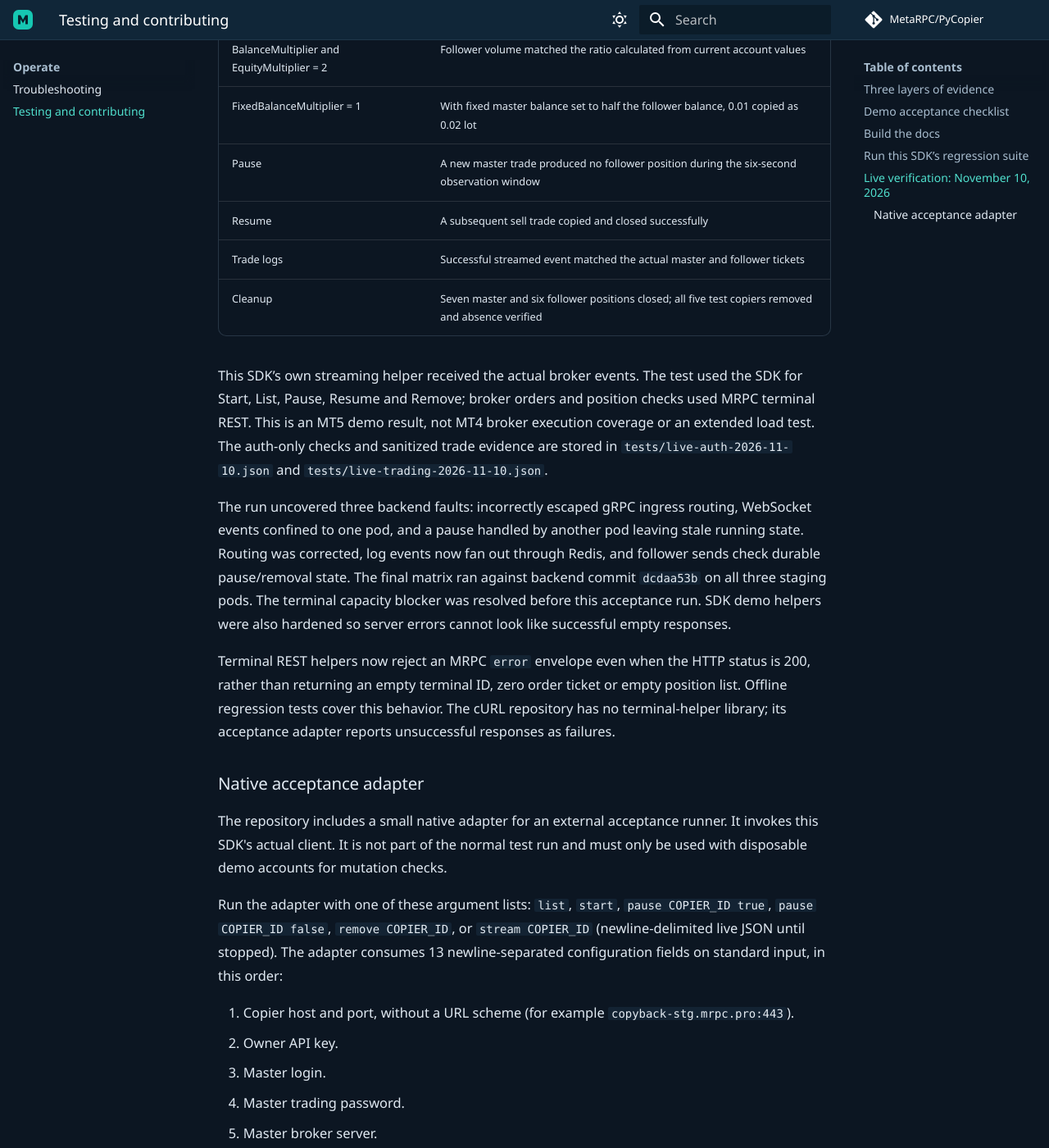
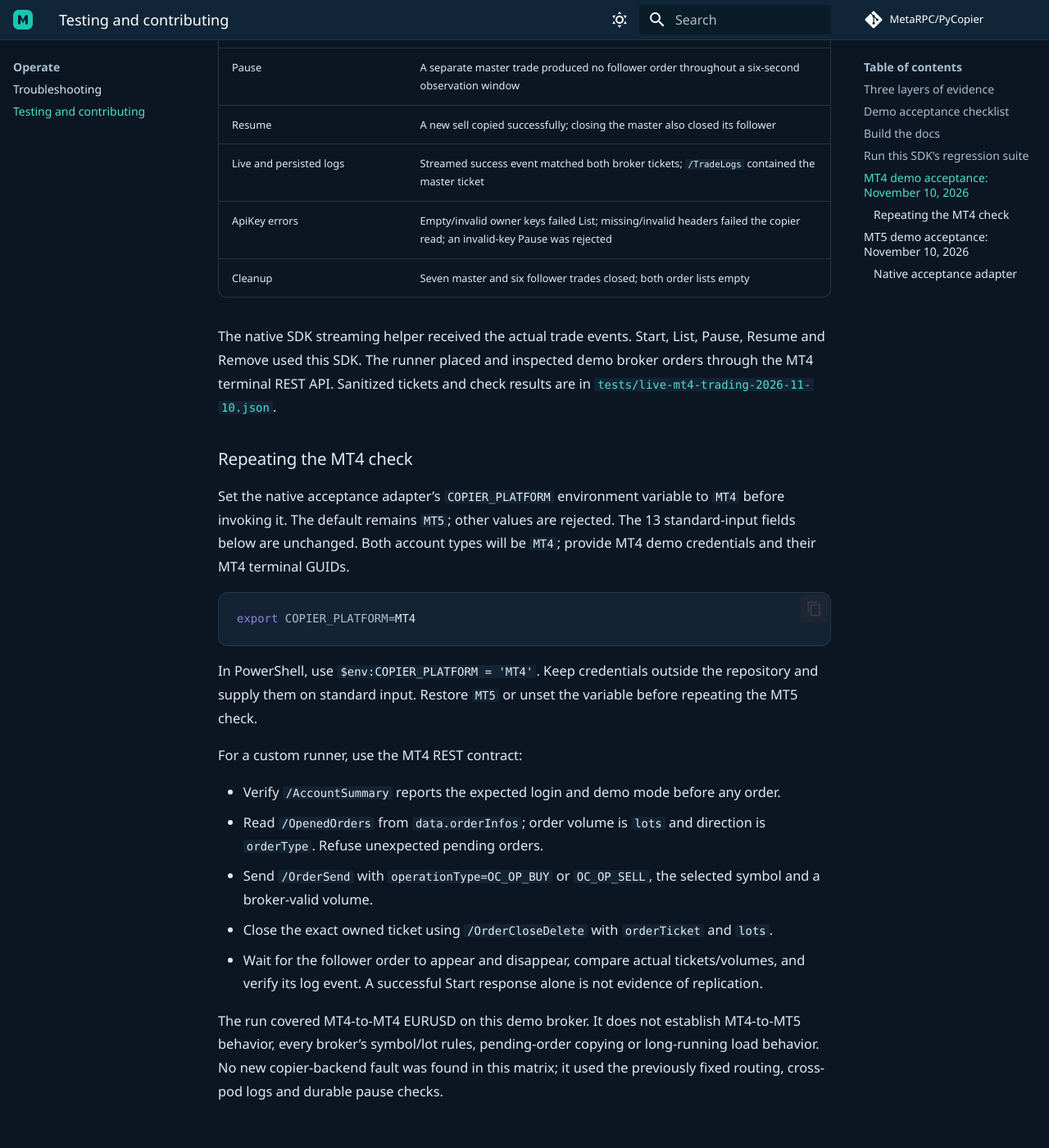
Before and after one commit to MetaRPC/PyCopier, an MkDocs documentation site: the page built from docs/testing.md, in a window 1280 px wide and 1400 px high, scrolled down 2081 px. Shown: the whole window at 82% size. Built offline with MkDocs 1.6.1 and Material for MkDocs 9.7.7, drawn with Linux system fonts in a browser that asks for light colours; comment, search, counter and statistics services are not loaded; some of the changed text lies outside the part shown.

Commit message:
Verify MT4 demo trading and document platform-specific acceptance

````diff
--- a/docs/testing.md
+++ b/docs/testing.md
@@ -37,7 +37,47 @@ python -m pytest -q
 
 The November 10 audit passed the SDK build/tests and strict documentation/link checks in GitHub Actions. Offline tests cover transport, key validation and relevant regressions. The separate live acceptance results below verify broker replication.
 
-## Live verification: November 10, 2026
+## MT4 demo acceptance: November 10, 2026
+
+**Passed using the actual PyCopier client on MT4 FreshForex-Demo.** This is a separate broker execution run from the MT5 verification below. The runner checked the master and follower identities, demo-account status, currency and empty order lists before placing any trades.
+
+| Check | Observed result |
+|---|---|
+| Start, List and Remove | Five test copiers created; all removed and their absence verified |
+| Open and close | Six EURUSD master/follower pairs opened and closed |
+| LotMultiplier = 2 | 0.01 master lot copied as 0.02 follower lot, including the sell after resume |
+| FixedLot = 0.03 | Follower opened 0.03 lot |
+| BalanceMultiplier / EquityMultiplier = 2 | Follower lots matched the calculation from current account balances/equities, rounded to the 0.01 lot step |
+| FixedBalanceMultiplier = 1 | Fixed master balance set to half the follower balance; 0.01 copied as 0.02 lot |
+| Pause | A separate master trade produced no follower order throughout a six-second observation window |
+| Resume | A new sell copied successfully; closing the master also closed its follower |
+| Live and persisted logs | Streamed success event matched both broker tickets; `/TradeLogs` contained the master ticket |
+| ApiKey errors | Empty/invalid owner keys failed List; missing/invalid headers failed the copier read; an invalid-key Pause was rejected |
+| Cleanup | Seven master and six follower trades closed; both order lists empty |
+
+The native SDK streaming helper received the actual trade events. Start, List, Pause, Resume and Remove used this SDK. The runner placed and inspected demo broker orders through the MT4 terminal REST API. Sanitized tickets and check results are in [`tests/live-mt4-trading-2026-11-10.json`](https://github.com/MetaRPC/PyCopier/blob/main/tests/live-mt4-trading-2026-11-10.json).
+
+### Repeating the MT4 check
+
+Set the native acceptance adapter’s `COPIER_PLATFORM` environment variable to `MT4` before invoking it. The default remains `MT5`; other values are rejected. The 13 standard-input fields below are unchanged. Both account types will be `MT4`; provide MT4 demo credentials and their MT4 terminal GUIDs.
+
+```bash
+export COPIER_PLATFORM=MT4
+```
+
+In PowerShell, use `$env:COPIER_PLATFORM = 'MT4'`. Keep credentials outside the repository and supply them on standard input. Restore `MT5` or unset the variable before repeating the MT5 check.
+
+For a custom runner, use the MT4 REST contract:
+
+- Verify `/AccountSummary` reports the expected login and demo mode before any order.
+- Read `/OpenedOrders` from `data.orderInfos`; order volume is `lots` and direction is `orderType`. Refuse unexpected pending orders.
+- Send `/OrderSend` with `operationType=OC_OP_BUY` or `OC_OP_SELL`, the selected symbol and a broker-valid volume.
+- Close the exact owned ticket using `/OrderCloseDelete` with `orderTicket` and `lots`.
+- Wait for the follower order to appear and disappear, compare actual tickets/volumes, and verify its log event. A successful Start response alone is not evidence of replication.
+
+The run covered MT4-to-MT4 EURUSD on this demo broker. It does not establish MT4-to-MT5 behavior, every broker’s symbol/lot rules, pending-order copying or long-running load behavior. No new copier-backend fault was found in this matrix; it used the previously fixed routing, cross-pod logs and durable pause checks.
+
+## MT5 demo acceptance: November 10, 2026
 
 The actual PyCopier client passed demo trading acceptance against `copyback-stg.mrpc.pro`, using a dedicated master/follower pair on **MT5 MetaQuotes-Demo**. The runner checked account identity, demo mode and empty positions before trading.
 
@@ -56,7 +96,7 @@ The actual PyCopier client passed demo trading acceptance against `copyback-stg.
 | Trade logs | Successful streamed event matched the actual master and follower tickets |
 | Cleanup | Seven master and six follower positions closed; all five test copiers removed and absence verified |
 
-This SDK’s own streaming helper received the actual broker events. The test used the SDK for Start, List, Pause, Resume and Remove; broker orders and position checks used MRPC terminal REST. This is an MT5 demo result, not MT4 broker execution coverage or an extended load test. The auth-only checks and sanitized trade evidence are stored in `tests/live-auth-2026-11-10.json` and `tests/live-trading-2026-11-10.json`.
+This SDK’s own streaming helper received the actual broker events. The test used the SDK for Start, List, Pause, Resume and Remove; broker orders and position checks used MRPC terminal REST. This section records the MT5 demo run; the independent MT4 result appears above. Neither run is an extended load test. The auth-only checks and sanitized trade evidence are stored in `tests/live-auth-2026-11-10.json` and `tests/live-trading-2026-11-10.json`.
 
 The run uncovered three backend faults: incorrectly escaped gRPC ingress routing, WebSocket events confined to one pod, and a pause handled by another pod leaving stale running state. Routing was corrected, log events now fan out through Redis, and follower sends check durable pause/removal state. The final matrix ran against backend commit `dcdaa53b` on all three staging pods. The terminal capacity blocker was resolved before this acceptance run. SDK demo helpers were also hardened so server errors cannot look like successful empty responses.
 
````
Also changed, not shown: README.md (+2 -0 lines), 2 other files.
